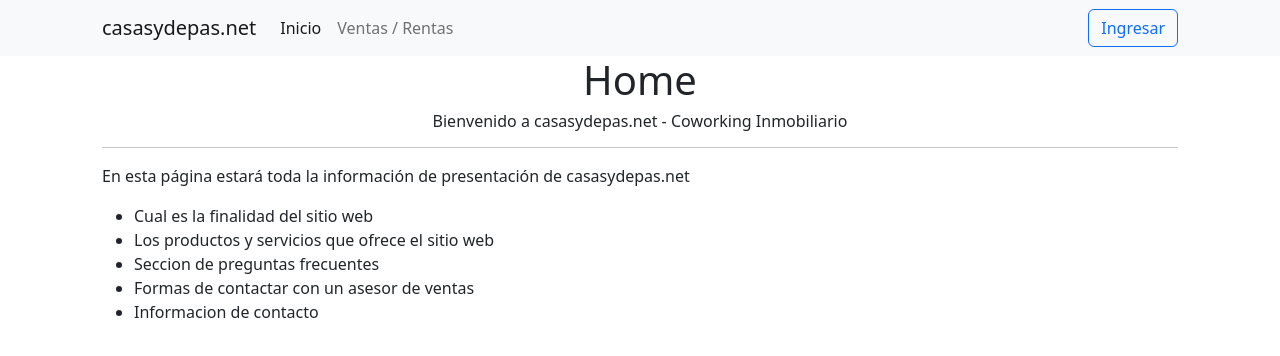
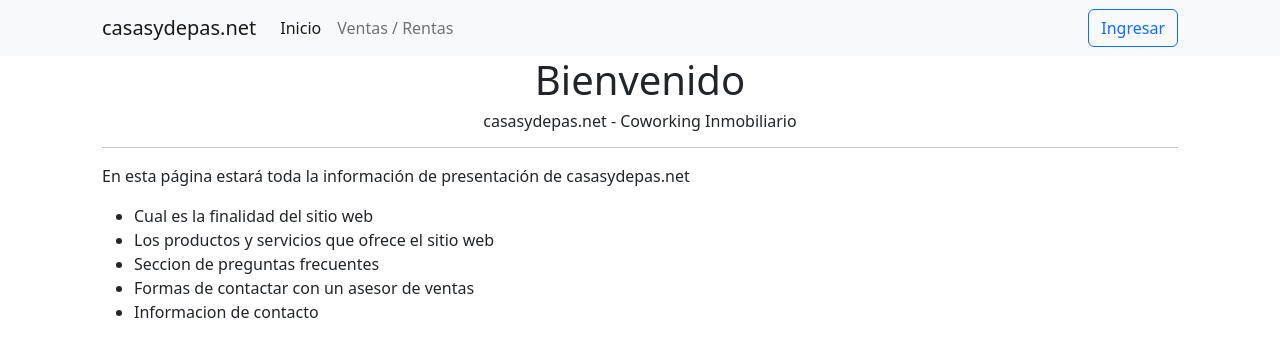
Before and after one commit to Frankodev/app-casasydepas.net, a Svelte app: page / in a window 1280 px wide. Shown: the top 356 px of the page. Built offline with nearby package versions, Linux system fonts and the light colour scheme; no server answers; a small style sheet from the web is missing.

Commit message:
se comienza a trabajar en el contenido informativo del sitio y con los estilos

```diff
--- a/index.html
+++ b/index.html
@@ -13,7 +13,10 @@
     <link rel="stylesheet" type="text/css" href="https://cdn.jsdelivr.net/npm/toastify-js/src/toastify.min.css">
   </head>
   <body>
+
+    <!-- app -->
     <div id="app"></div>
+
     <script type="module" src="/src/main.js"></script>
 
     <!-- bootstrap - js -->
--- a/src/App.svelte
+++ b/src/App.svelte
@@ -22,11 +22,10 @@
   });
 </script>
 
-<div>
-  <Nav />
-  <Router {routes} />
 
-  <slot />
+<Nav />
+<Router {routes} />
 
-  <ModalSignIn />
-</div>
+<slot />
+
+<ModalSignIn />
--- a/src/app.css
+++ b/src/app.css
@@ -1,3 +1,11 @@
+
+main {
+  width: 100%;
+  height: 100vh;
+}
+
+
+
 
 .row {
   margin: 1rem auto 2rem;
--- a/src/pages/Home.svelte
+++ b/src/pages/Home.svelte
@@ -1,18 +1,12 @@
 <script>
 
-  // función para eliminar las imagenes de un array en con un interbalo de tiempo de 1 segundo entre cada llamada a la función de eliminar imagen.
-  // const images = ['image 1', 'image 2', 'image 3', 'image 4', 'image 5']
-  // for(let i = 0; i < images.length; i++) {
-  //   const image = images[i]
-  //   setTimeout(() => console.log('image', image), 1500)
-  // }
 
 </script>
 
-<div class="container">
+<main class="container">
   <div class="text-center">
-    <h1>Home</h1>
-    <h6>Bienvenido a casasydepas.net - Coworking Inmobiliario</h6>
+    <h1>Bienvenido</h1>
+    <h6>casasydepas.net - Coworking Inmobiliario</h6>
   </div>
   <hr />
 
@@ -26,4 +20,4 @@
     <li>Formas de contactar con un asesor de ventas</li>
     <li>Informacion de contacto</li>
   </ul>
-</div>
+</main>
```
